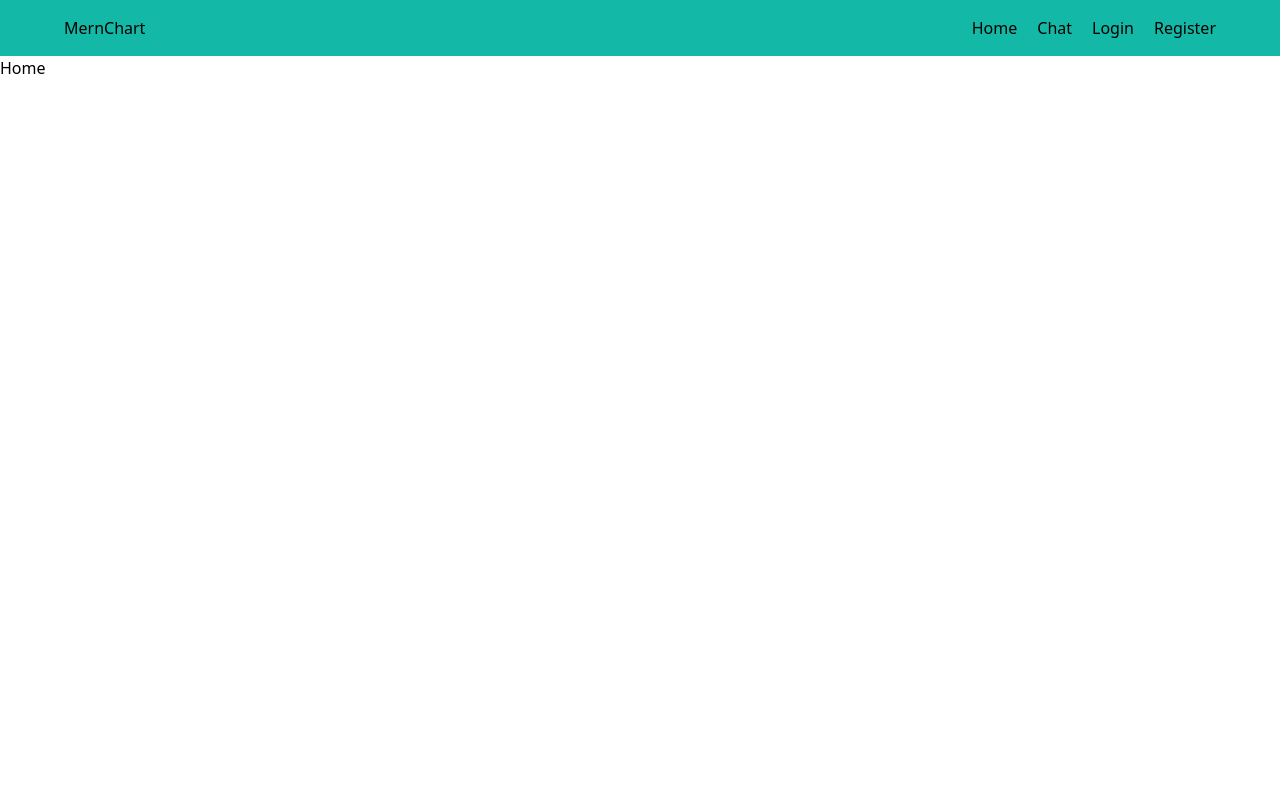
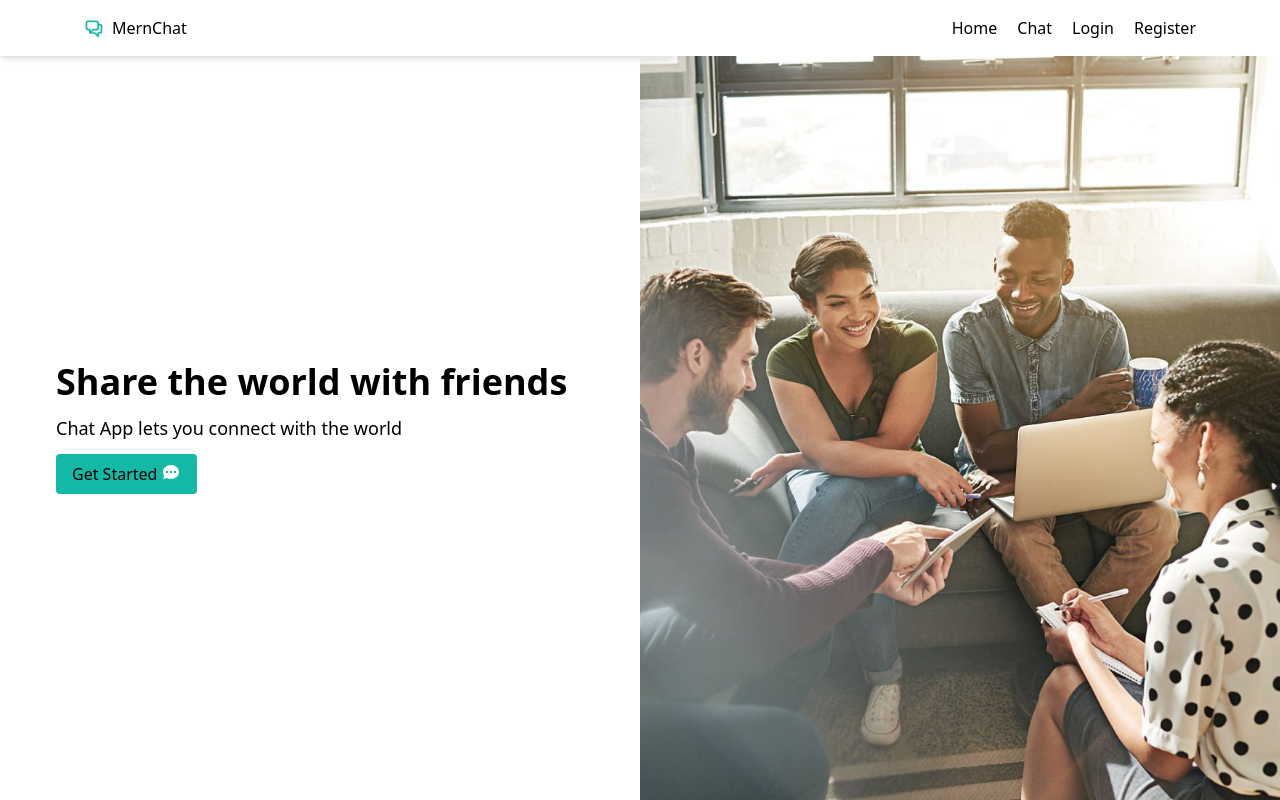
Before and after one commit to PrinceNarteh/mern-chat, a React (Create React App) app in the folder client/: page / in a window 1280 px wide. Built offline with nearby package versions, Linux system fonts and the light colour scheme.

Commit message:
styles home page

```diff
--- a/client/package.json
+++ b/client/package.json
@@ -3,6 +3,7 @@
   "version": "0.1.0",
   "private": true,
   "dependencies": {
+    "@heroicons/react": "^1.0.6",
     "@testing-library/jest-dom": "^5.14.1",
     "@testing-library/react": "^13.0.0",
     "@testing-library/user-event": "^13.2.1",
--- a/client/src/App.tsx
+++ b/client/src/App.tsx
@@ -3,7 +3,7 @@ import Router from "./Router";
 
 function App() {
   return (
-    <div className="">
+    <div className="h-screen overflow-hidden">
       <Router />
     </div>
   );
--- a/client/src/components/Navbar.tsx
+++ b/client/src/components/Navbar.tsx
@@ -1,11 +1,15 @@
 import React from "react";
 import { Link } from "react-router-dom";
+import { ChatAlt2Icon } from "@heroicons/react/outline";
 
 const Navbar = () => {
   return (
-    <div className="bg-teal-500">
-      <nav className="h-14 flex items-center justify-between max-w-6xl mx-auto">
-        <h2>MernChart</h2>
+    <div className="shadow-md">
+      <nav className="h-14 flex items-center justify-between max-w-6xl mx-auto px-5">
+        <h2 className="flex gap-2 items-center">
+          <ChatAlt2Icon className="h-5 w-5 text-teal-500" />
+          <span>MernChat</span>
+        </h2>
         <ul className="flex gap-5">
           <li>
             <Link to="/">Home</Link>
--- a/client/src/pages/Home.tsx
+++ b/client/src/pages/Home.tsx
@@ -1,7 +1,22 @@
 import React from "react";
+import { ChatIcon } from "@heroicons/react/solid";
+import HomeBg from "../assets/home-bg.jpg";
 
 const Home = () => {
-  return <div>Home</div>;
+  return (
+    <div className="flex">
+      <div className="h-[calc(100vh_-_3.5rem)] flex flex-col w-1/2 justify-center items-start pl-14">
+        <h1 className="text-4xl font-semibold">Share the world with friends</h1>
+        <p className="py-3 text-lg">Chat App lets you connect with the world</p>
+        <button className="bg-teal-500 flex gap-1 py-2 px-4 rounded">
+          <span>Get Started</span> <ChatIcon className="w-5 h-5 text-white" />
+        </button>
+      </div>
+      <div className="h-[calc(100vh_-_3.5rem)] w-1/2">
+        <img src={HomeBg} alt="" className="h-full w-full object-cover" />
+      </div>
+    </div>
+  );
 };
 
 export default Home;
```
Also changed, not shown: client/src/assets/home-bg.jpg (added), 1 other file (tests, documents, lock files or other folders).
